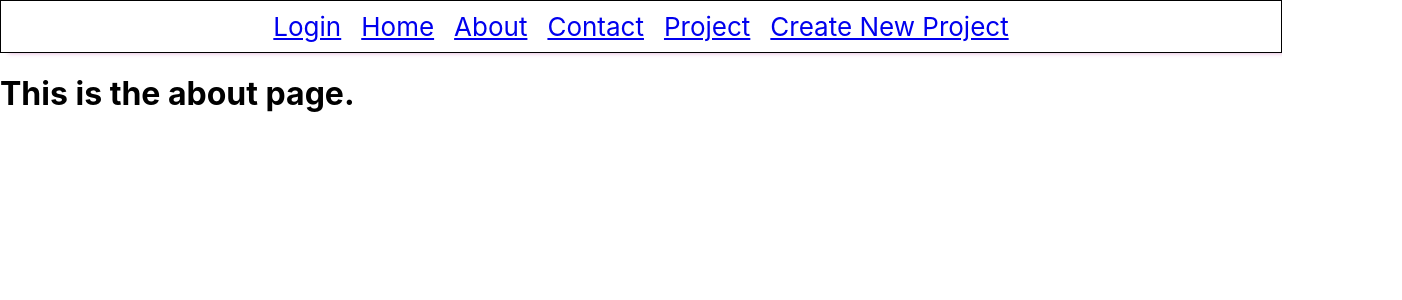
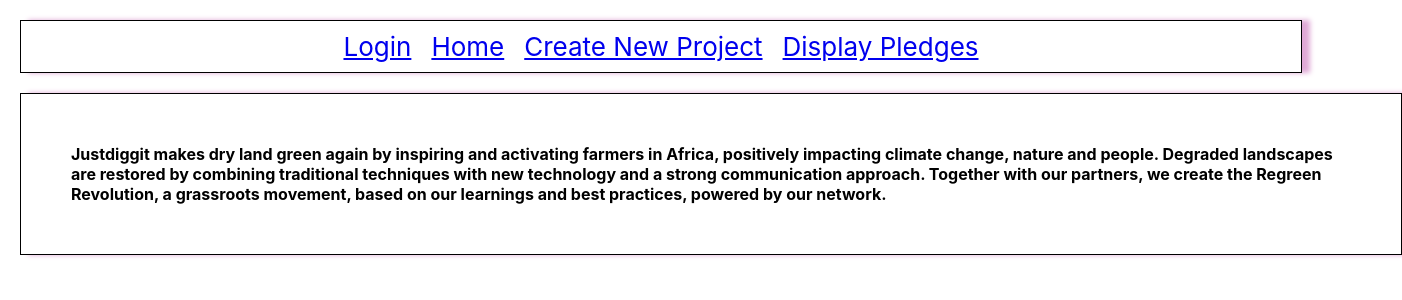
Before and after one commit to TabithaSwart-Neill/crowdfunding, a React (Create React App) app: page /about in a window 1280 px wide. Shown: the top 300 px of the page, 1402 px wide, since content can reach past the window. Built offline with nearby package versions, Linux system fonts and the light colour scheme.

Commit message:
Pledges - Failed

```diff
--- a/src/App.js
+++ b/src/App.js
@@ -8,6 +8,7 @@
 import AboutPage from "./pages/AboutPage";
 import ProjectPage from "./pages/ProjectPage";
 import ProjectCreatePage from "./pages/ProjectCreatePage";
+import PledgesPage from "./pages/PledgesPage";
 import LoginPage from "./pages/LoginPage";
 
 function App() {
@@ -29,6 +30,9 @@
           <Route path="/projectcreate">
             <ProjectCreatePage />
           </Route>
+          <Route path="/pledgecard">
+            <PledgesPage />
+          </Route>
           <Route path="/login">
             <LoginPage />
           </Route>
--- a/src/components/Nav/Nav.css
+++ b/src/components/Nav/Nav.css
@@ -1,6 +1,7 @@
 .navbar {
     display: flex;
     width: 100%;
+    margin: 20px;
     border: 1px solid black;
     box-shadow: 8px 0px 5px rgb(223, 169, 214);
     align-items: center;
--- a/src/components/Nav/Nav.jsx
+++ b/src/components/Nav/Nav.jsx
@@ -7,10 +7,11 @@
         <nav className="navbar">
             <Link className="n1" to="/login">Login</Link>
             <Link className="n1" to="/">Home</Link>
-            <Link className="n1" to="/about">About</Link>
-            <Link className="n1" to="/contact">Contact</Link>
-            <Link className="n1" to="/project">Project</Link>
+            {/* <Link className="n1" to="/about">About</Link> */}
+            {/* <Link className="n1" to="/contact">Contact</Link> */}
+            {/* <Link className="n1" to="/project">Project</Link> */}
             <Link className="n1" to="/projectcreate">Create New Project</Link>
+            <Link className="n1" to="/pledgecard">Display Pledges</Link>
         </nav>
     );
 }
--- /dev/null
+++ b/src/pages/About.css
@@ -0,0 +1,11 @@
+.about {
+    display: flex;
+    width: 100%;
+    margin: 20px;
+    padding: 50px;
+    border: 1px solid black;
+    box-shadow: 8px 0px 5px rgb(223, 169, 214);
+    /* width: 100%; */
+    /* height: 300px;  */
+    /* object-fit: cover; */
+}
--- a/src/pages/AboutPage.jsx
+++ b/src/pages/AboutPage.jsx
@@ -1,7 +1,15 @@
 import React from "react";
+import "./About.css";
 
 function AboutPage() {
-    return <h1>This is the about page.</h1>;
+    return (
+     <h4 className="about"> Justdiggit makes dry land green again by inspiring and activating farmers in Africa,
+     positively impacting climate change, nature and people.
+     Degraded landscapes are restored by combining traditional techniques
+     with new technology and a strong communication approach.
+     Together with our partners, we create the Regreen Revolution, a grassroots movement,
+     based on our learnings and best practices, powered by our network.</h4>
+    )
 }
 
 export default AboutPage;
--- a/src/pages/HomePage.jsx
+++ b/src/pages/HomePage.jsx
@@ -1,13 +1,10 @@
 import React, { useState, useEffect } from "react";
-// import { allProjects } from "../data";
 import ProjectCard from "../components/ProjectCard/ProjectCard";
 
 function HomePage() {
     const [projectList, setProjectList] = useState([]);
 
     useEffect(() => {
-        // setProjectList(allProjects);
-
         fetch(`${process.env.REACT_APP_API_URL}projects`)
         .then((results) => {
             return results.json();
@@ -19,13 +16,12 @@
 
 
     return (
+
         <div id="project-list">
             {projectList.map((projectData, key) => {
                 return <ProjectCard key={key} projectData={projectData} />;
-                // <div key={key}>{projectData.title}</div>;
+            })}
 
-            })}
-            <h5> This is still the home page (step 5 :)</h5>
         </div>
     );
 }
```
Also changed, not shown: src/components/PledgeCard/PledgeCard.jsx (added, +7 -0 lines), src/pages/PledgesPage.jsx (added).
